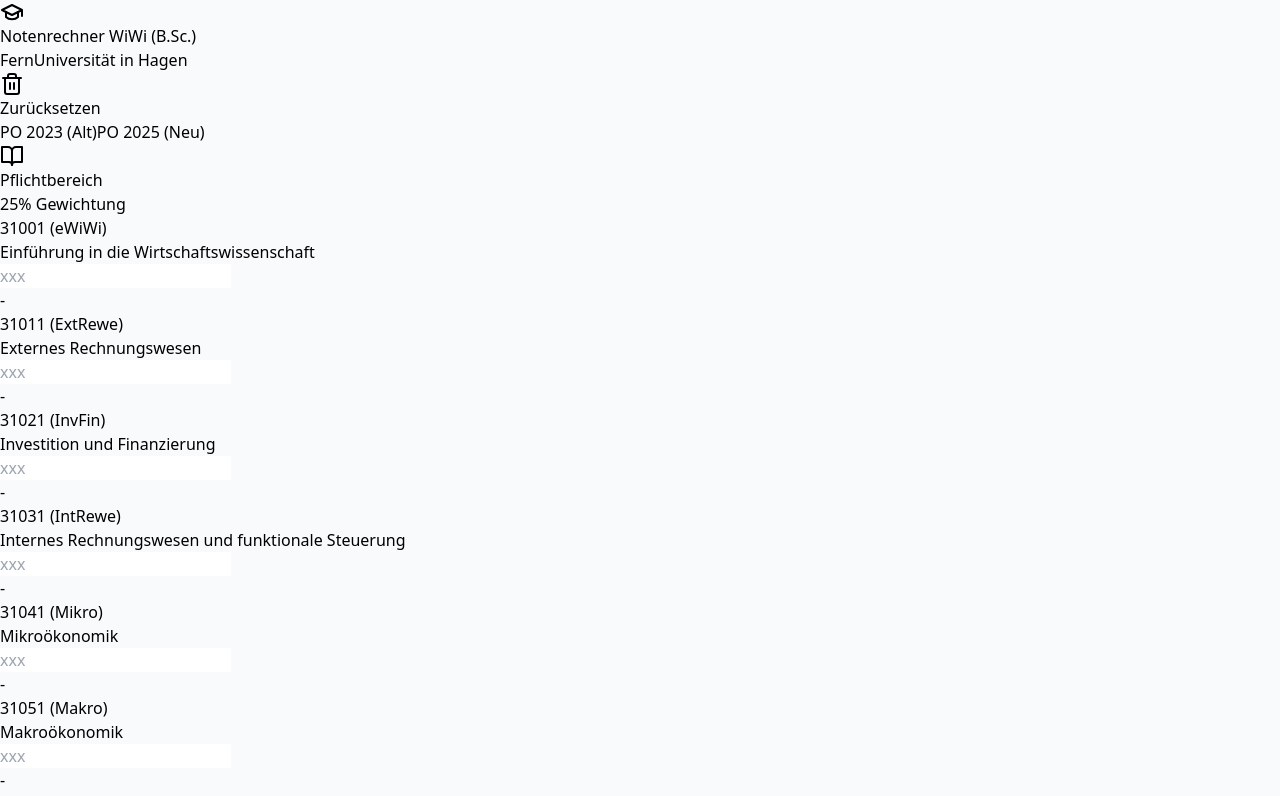
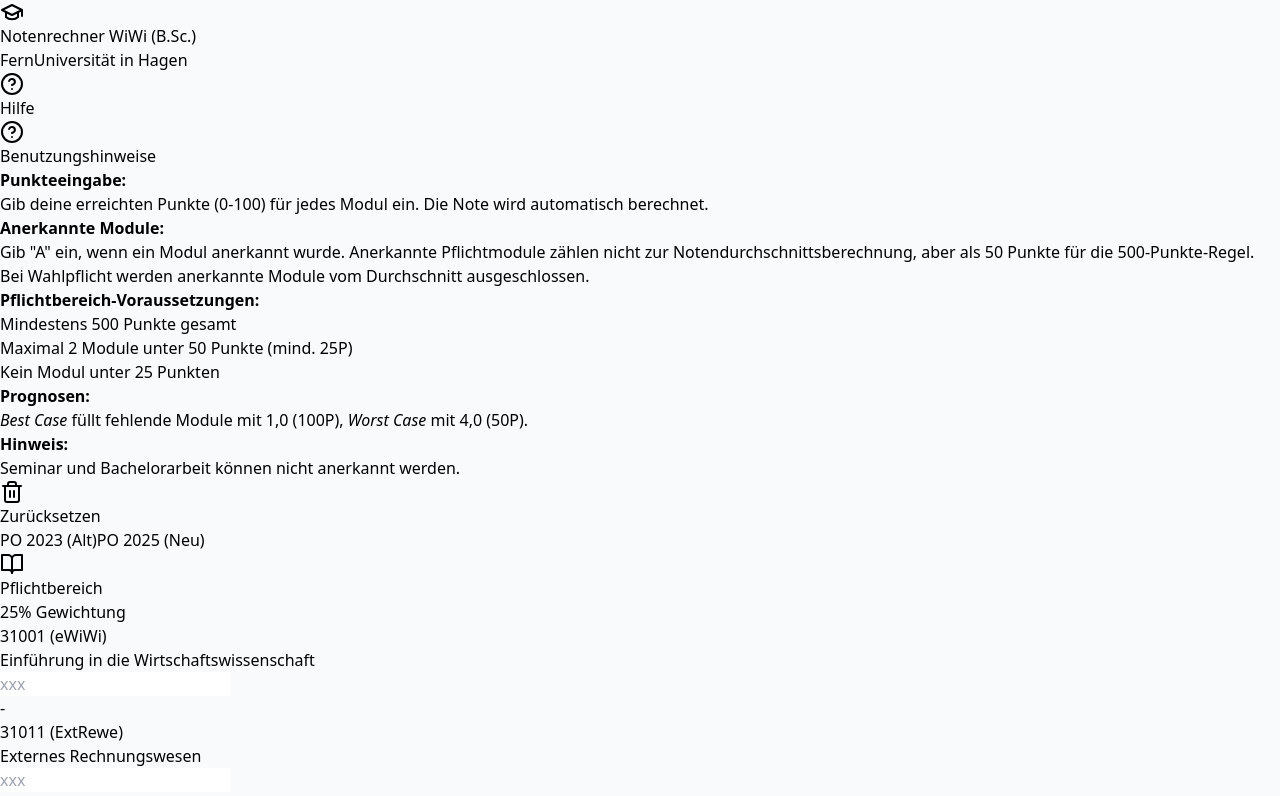
Before and after one commit to uberwach/wiwi-bsc-notenrechner, a React (Vite) app: page / in a window 1280 px wide. Shown: the top 796 px of the page. Built offline with nearby package versions, Linux system fonts and the light colour scheme.

Commit message:
feat: Add help tooltip with usage instructions
- Add help button with HelpCircle icon next to reset button
- Hover tooltip displays comprehensive usage instructions
- Includes info about point input, recognized modules, requirements, prognoses
- Styled with smooth transition and proper z-index

```diff
--- a/src/App.tsx
+++ b/src/App.tsx
@@ -1,5 +1,5 @@
 import { useState, useMemo, useEffect } from 'react';
-import { CheckCircle2, GraduationCap, Calculator, BookOpen, AlertCircle, Info, Trash2, TrendingUp, TrendingDown } from 'lucide-react';
+import { CheckCircle2, GraduationCap, Calculator, BookOpen, AlertCircle, Info, Trash2, TrendingUp, TrendingDown, HelpCircle } from 'lucide-react';
 
 // --- DATA CONSTANTS ---
 
@@ -466,6 +466,48 @@
             </div>
           </div>
           <div className="flex items-center gap-3">
+            <div className="relative group">
+              <button
+                className="px-3 py-2 text-sm text-slate-600 hover:text-blue-600 hover:bg-blue-50 rounded-lg transition-colors flex items-center gap-2"
+                title="Hilfe"
+              >
+                <HelpCircle className="w-4 h-4" />
+                <span className="hidden sm:inline">Hilfe</span>
+              </button>
+              {/* Tooltip */}
+              <div className="absolute right-0 top-full mt-2 w-96 bg-white rounded-lg shadow-xl border border-slate-200 p-4 text-sm text-slate-700 opacity-0 invisible group-hover:opacity-100 group-hover:visible transition-all duration-200 z-50">
+                <h3 className="font-bold text-slate-800 mb-3 flex items-center gap-2">
+                  <HelpCircle className="w-4 h-4" />
+                  Benutzungshinweise
+                </h3>
+                <div className="space-y-3 text-xs leading-relaxed">
+                  <div>
+                    <strong className="text-slate-800">Punkteeingabe:</strong>
+                    <p className="text-slate-600">Gib deine erreichten Punkte (0-100) für jedes Modul ein. Die Note wird automatisch berechnet.</p>
+                  </div>
+                  <div>
+                    <strong className="text-slate-800">Anerkannte Module:</strong>
+                    <p className="text-slate-600">Gib "A" ein, wenn ein Modul anerkannt wurde. Anerkannte Pflichtmodule zählen nicht zur Notendurchschnittsberechnung, aber als 50 Punkte für die 500-Punkte-Regel. Bei Wahlpflicht werden anerkannte Module vom Durchschnitt ausgeschlossen.</p>
+                  </div>
+                  <div>
+                    <strong className="text-slate-800">Pflichtbereich-Voraussetzungen:</strong>
+                    <ul className="list-disc list-inside text-slate-600 ml-2">
+                      <li>Mindestens 500 Punkte gesamt</li>
+                      <li>Maximal 2 Module unter 50 Punkte (mind. 25P)</li>
+                      <li>Kein Modul unter 25 Punkten</li>
+                    </ul>
+                  </div>
+                  <div>
+                    <strong className="text-slate-800">Prognosen:</strong>
+                    <p className="text-slate-600"><em>Best Case</em> füllt fehlende Module mit 1,0 (100P), <em>Worst Case</em> mit 4,0 (50P).</p>
+                  </div>
+                  <div>
+                    <strong className="text-slate-800">Hinweis:</strong>
+                    <p className="text-slate-600">Seminar und Bachelorarbeit können nicht anerkannt werden.</p>
+                  </div>
+                </div>
+              </div>
+            </div>
             <button
               onClick={handleReset}
               className="px-3 py-2 text-sm text-slate-600 hover:text-rose-600 hover:bg-rose-50 rounded-lg transition-colors flex items-center gap-2"
```
